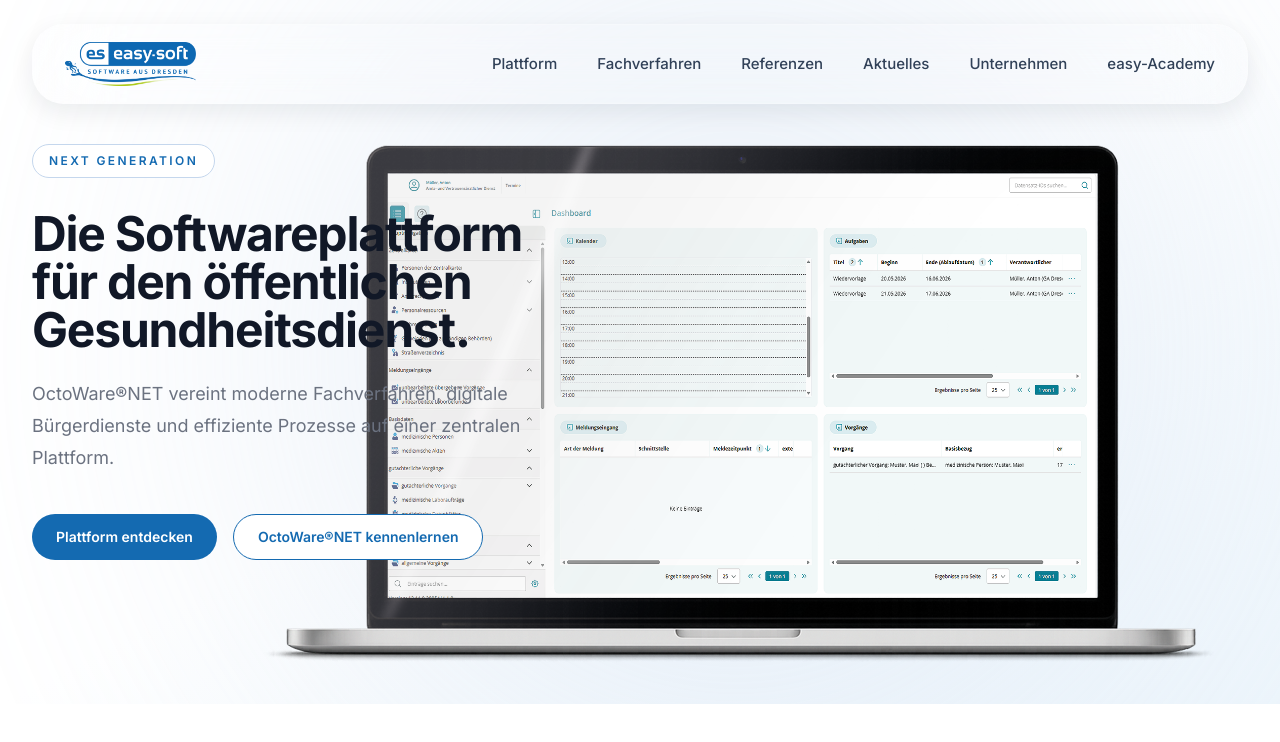
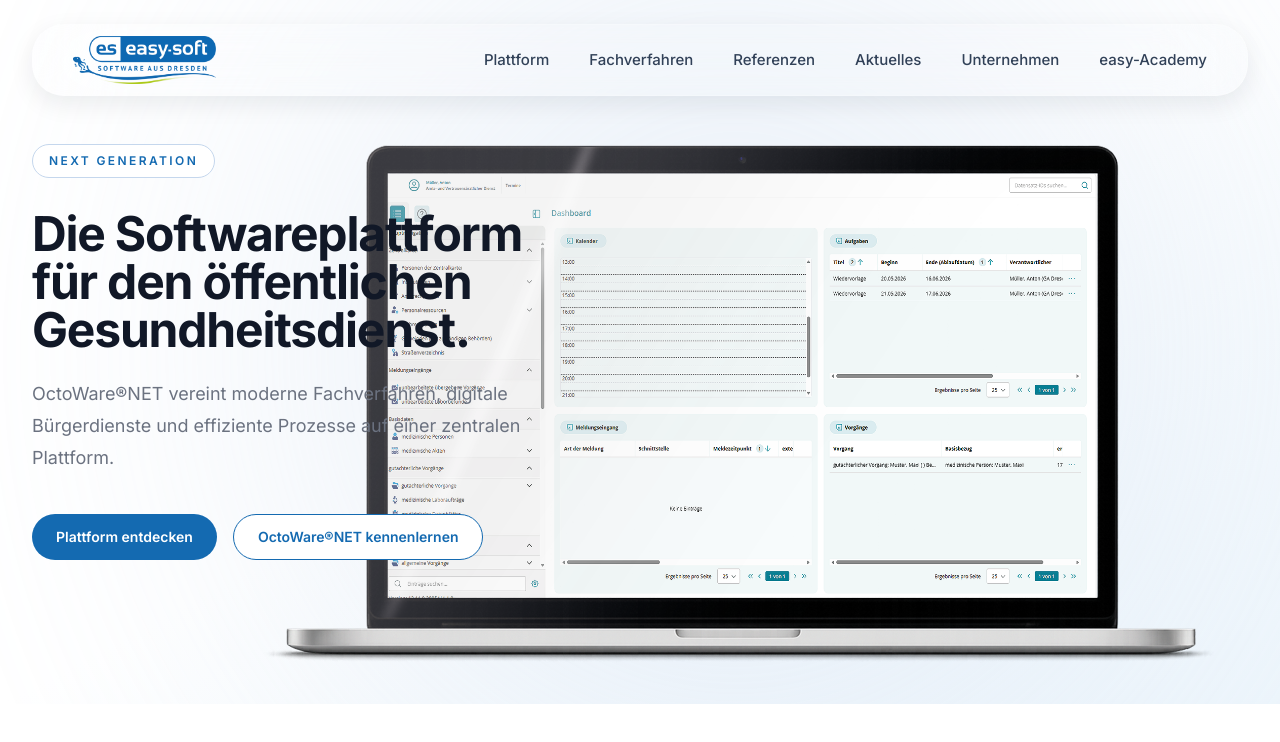
Before and after one commit to weblogger117-art/octoware-website, a Next.js app: page / in a window 1280 px wide. Shown: the top 742 px of the page. Built offline with nearby package versions, Linux system fonts and the light colour scheme.

Commit message:
Update Header.tsx

```diff
--- a/components/layout/Header.tsx
+++ b/components/layout/Header.tsx
@@ -11,7 +11,7 @@ export function Header() {
         <div
           className="
             flex
-            h-20
+            h-[72px]
             items-center
             justify-between
             rounded-xl
@@ -20,7 +20,7 @@ export function Header() {
             bg-white/10
             backdrop-blur-2xl
             shadow-[0_8px_24px_rgba(15,23,42,0.08)]
-            px-8
+            px-10
           "
         >
           <Link
@@ -33,7 +33,7 @@ export function Header() {
               width={220}
               height={52}
               priority
-              className="h-11 w-auto"
+              className="h-12 w-auto"
             />
           </Link>
 
```
